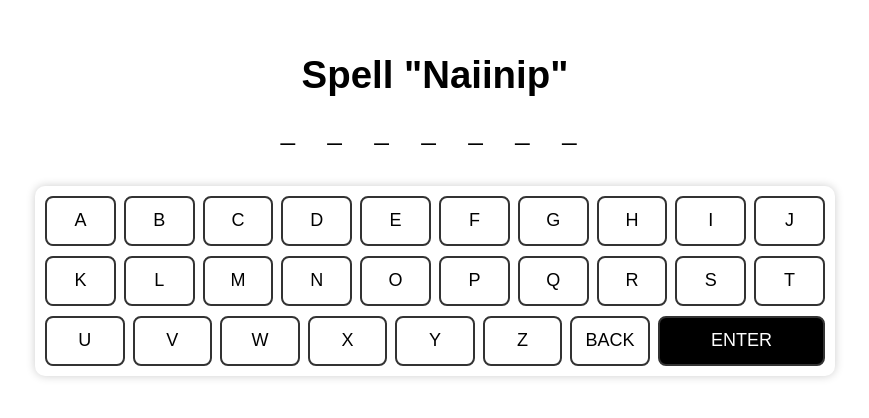
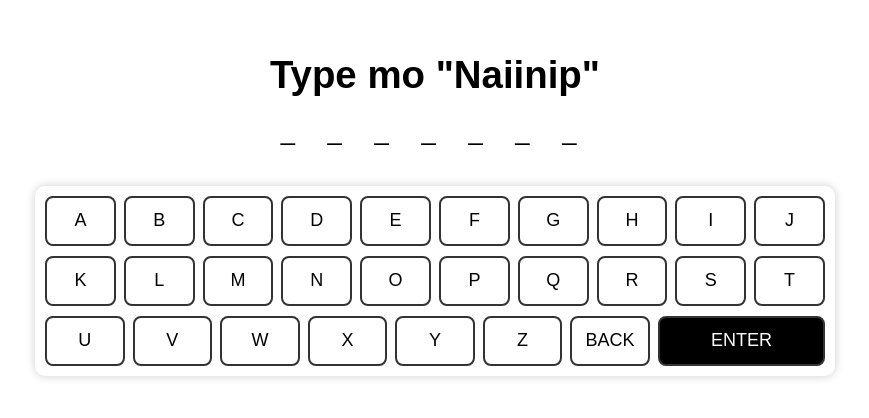
Before and after one commit to yori-xc/latestnaiinip, a plain HTML site: page index.html in a window 1280 px wide. Shown: the part 186-604 px from the top of the page, without its empty margins (205-1074 px from the left). Drawn offline with Linux system fonts and the light colour scheme.

Commit message:
index.html

```diff
--- a/index.html
+++ b/index.html
@@ -9,7 +9,7 @@
 <body>
   <div class="home">
     <div class="wrapper-center">
-      <h1 id="question">Spell "Naiinip"</h1>
+      <h1 id="question">Type mo "Naiinip"</h1>
       <div class="word-container" id="wordDisplay"></div>
       <div class="keyboard" id="keyboard"></div>
     </div>
```
